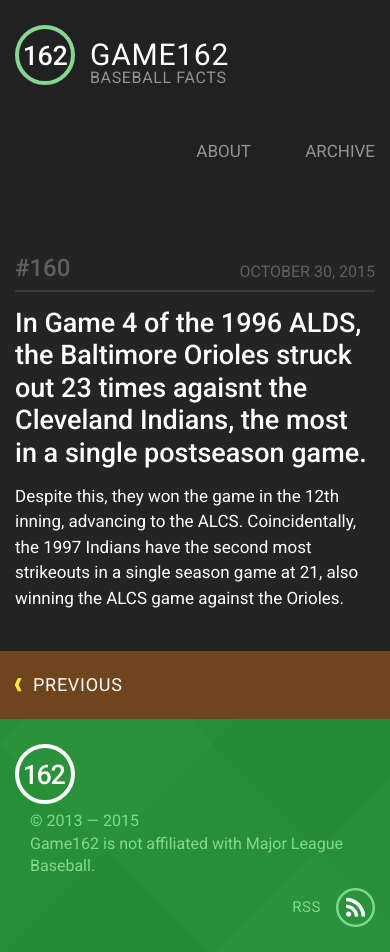
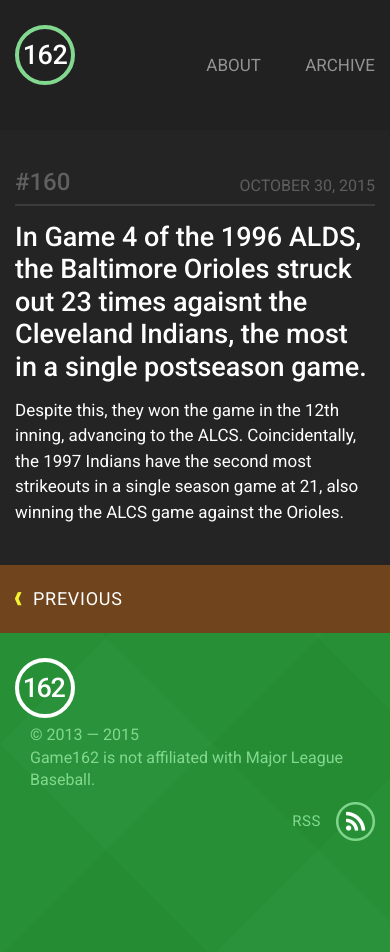
Before and after one commit to jcoyle/Game162, a Jekyll site: the page built from index.html, in a window 390 px wide. Built offline with Jekyll 4.4.1, drawn with Linux system fonts in a browser that asks for light colours; after the commit the page ends 900 px from its top, so only the background shows below that.

Commit message:
better hide styles, menu media queries

```diff
--- a/_includes/header.html
+++ b/_includes/header.html
@@ -3,15 +3,15 @@
         <div class="header-logo-wrapper pd-v-gr2">
             <a href="/">
                 <div class="logo-number fl-l"></div>
-                <h1 class="fz-30 tt-u ls-sm pd-t-gr1 d-ib">Game162</h1>
-                <p class="fz-16 tt-u ls-strd c-939393 d-ib">Baseball Facts</p>
+                <h1 class="fz-30 tt-u ls-sm pd-t-gr1 d-ib hide-sm">Game162</h1>
+                <p class="fz-16 tt-u ls-strd c-939393 d-ib hide-sm">Baseball Facts</p>
             </a>
         </div>
         <nav class="site-nav">
             <ul class="fz-17 tt-u c-939393">
                 <li>
                     <a href="/about" class="site-nav-link animated fadeInUp">About
-                        <span class="hide-sm"> + Contact</span>
+                        <span class="hide-md"> + Contact</span>
                     </a>
                 </li>
                 <li>
--- a/_sass/core-media.scss
+++ b/_sass/core-media.scss
@@ -9,7 +9,7 @@
     width: 60px;
     height: 60px;
     border-width: 4px;
-    padding-top: 14px;
+    padding-top: 13px;
     &:before { font-size: 27px; }
   }
 
--- a/_sass/header.scss
+++ b/_sass/header.scss
@@ -12,7 +12,8 @@
   .header-logo-wrapper {
     display: inline-block;
     height: 80px;
-    width: 260px;
+    width: 80px;
+    @media #{$md-screen} { width: 260px; }
     a:hover .logo-number { /* 1 */
       background-color: white;
       border: 5px solid #999;
@@ -35,8 +36,9 @@
   .site-nav-link {
     @include standard-transition();
     display: block;
-    padding: 0 $gr2;
+    padding: 0 $gr1;
     position: relative;
+    @media #{$lg-screen} { padding: 0 $gr2; }
     &:before {
       @include standard-transition();
       background-color: transparent;
@@ -53,4 +55,5 @@
       color: white;
       &:before { background-color: $light-green; }
     }
+    &:last-child { padding-right: $gr2; }
   }
--- a/_sass/helpers.scss
+++ b/_sass/helpers.scss
@@ -323,7 +323,9 @@
 }
 
 @media #{$md-to-lg-screen} {
-  .hide-md-to-lg {
-    display: none;
+  .hide-md-to-lg { display: none; }
 }
+
+@media (max-width: 1170px) {
+  .hide-md { display: none; }
 }
```
Lines whose indentation alone changed are shown as unchanged.
